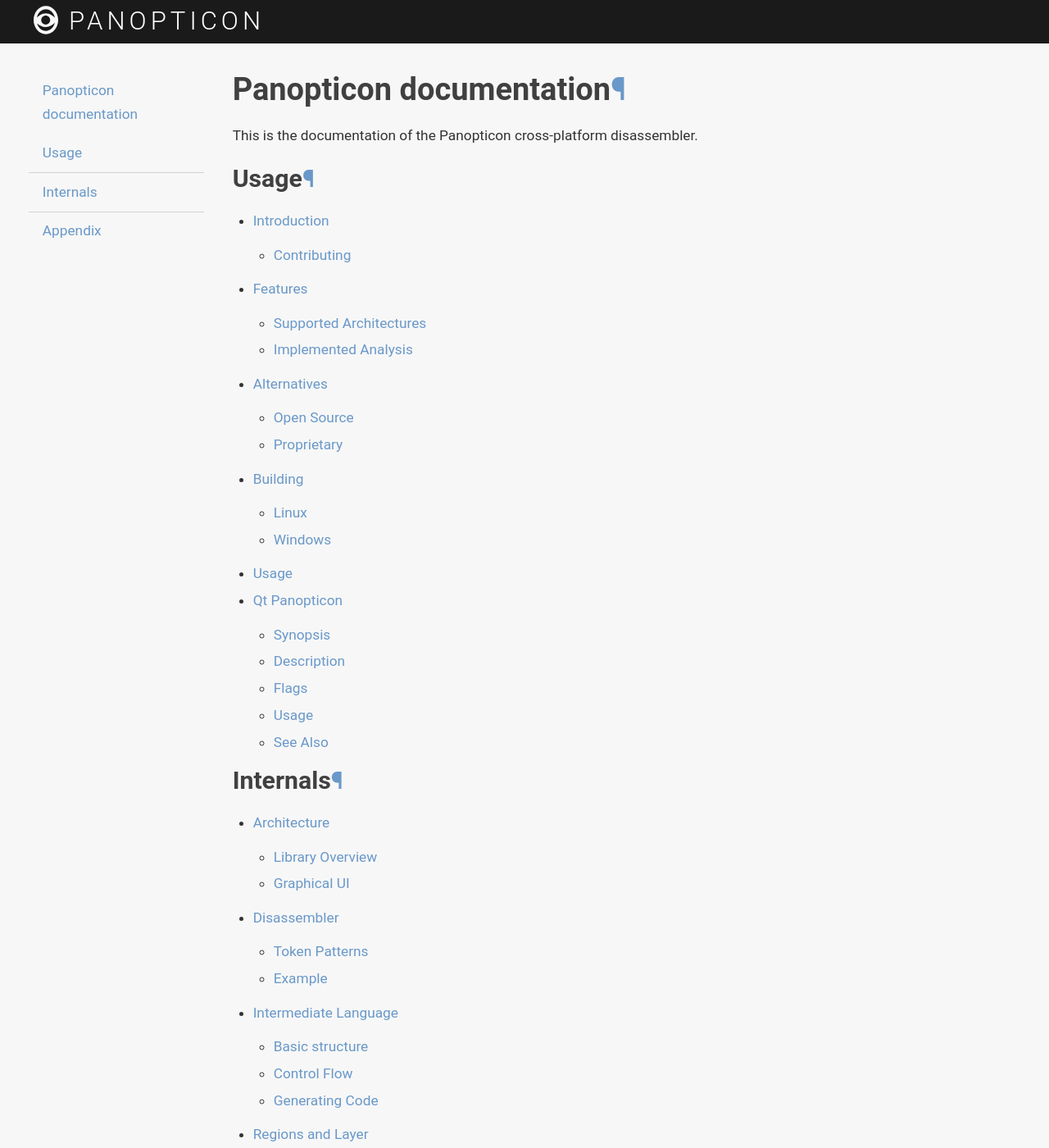
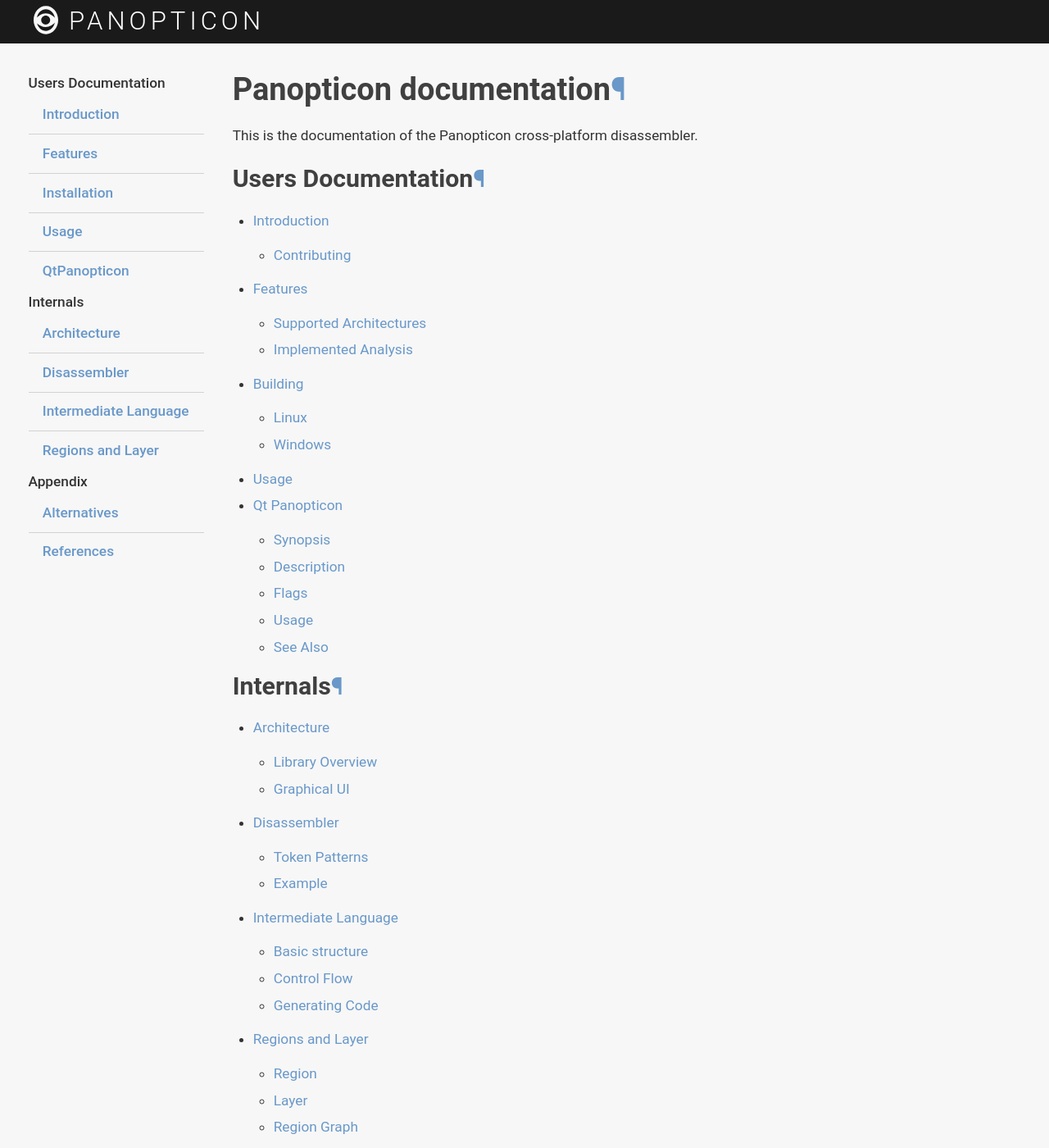
Before and after one commit to das-labor/panopticon, a Sphinx documentation site: the page built from doc/index.rst, in a window 1280 px wide and 1400 px high. Shown: the whole window at 82% size. Built offline with Sphinx 7.4.7, drawn with Linux system fonts in a browser that asks for light colours; some web fonts are replaced; some of the changed text lies outside the part shown.

Commit message:
doc: reorginize TOC

```diff
--- a/doc/_themes/panopticon/layout.html
+++ b/doc/_themes/panopticon/layout.html
@@ -41,9 +41,38 @@
 			<div class="column-group horizontal-gutters">
 				<div class="all-20">
 					<nav class="ink-navigation">
-					<ul class="menu vertical">
-						{{ toc }}
-					</ul>
+						<ul class="menu vertical">
+							<li class="heading">
+								Users Documentation
+								<ul>
+									<li><a href="intro.html">Introduction</a></li>
+									<li><a href="feats.html">Features</a></li>
+									<li><a href="install.html">Installation</a></li>
+									<li><a href="usage.html">Usage</a></li>
+									<li><a href="qtpanop.html">QtPanopticon</a></li>
+								</ul>
+							</li>
+						</ul>
+						<ul class="menu vertical">
+							<li class="heading">
+								Internals
+								<ul>
+									<li><a href="arch.html">Architecture</a></li>
+									<li><a href="disass.html">Disassembler</a></li>
+									<li><a href="pil.html">Intermediate Language</a></li>
+									<li><a href="regions.html">Regions and Layer</a></li>
+								</ul>
+							</li>
+						</ul>
+						<ul class="menu vertical">
+							<li class="heading">
+								Appendix
+								<ul>
+									<li><a href="others.html">Alternatives</a></li>
+									<li><a href="refs.html">References</a></li>
+								</ul>
+							</li>
+						</ul>
 					</nav>
 				</div>
 				<div class="all-80">
--- a/doc/index.rst
+++ b/doc/index.rst
@@ -3,16 +3,15 @@
 
 This is the documentation of the Panopticon cross-platform disassembler.
 
-#####
-Usage
-#####
+###################
+Users Documentation
+###################
 
 .. toctree::
   :maxdepth: 2
 
   intro
   feats
-  others
   install
   usage
   qtpanop
```
Also changed, not shown: other parts of doc/index.rst (+1 -0 lines).
